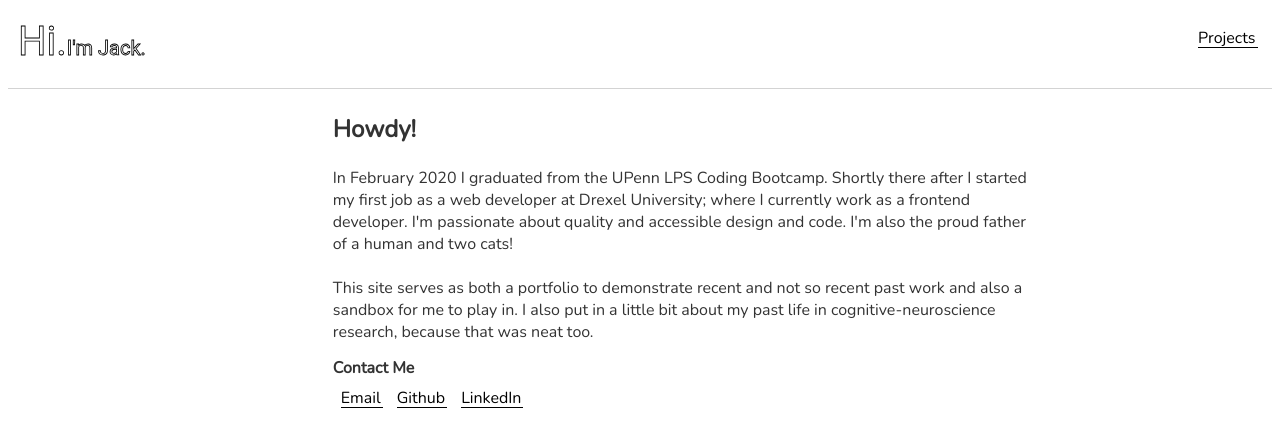
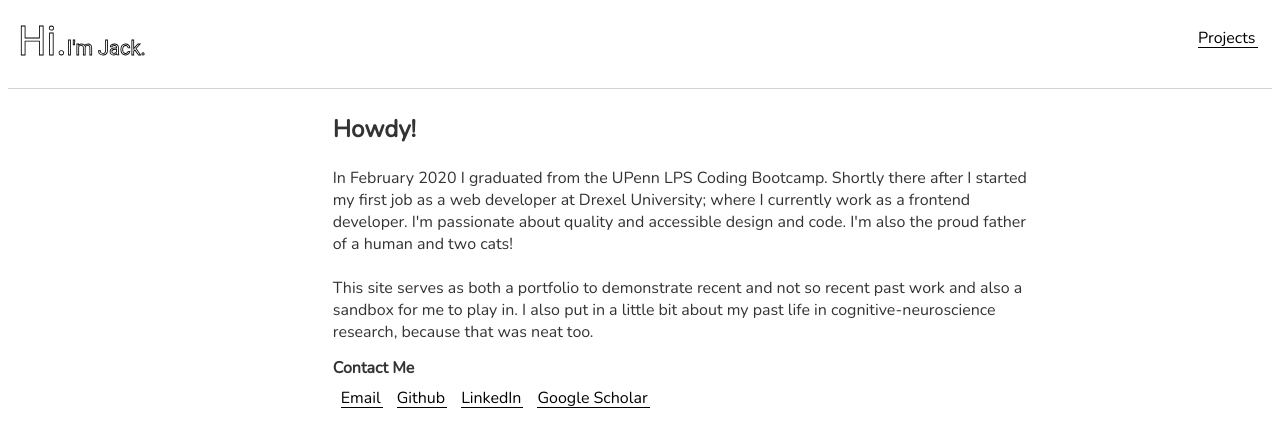
Before and after one commit to JackRyan1989/portfolio, a Svelte app: page / in a window 1280 px wide. Shown: the top 444 px of the page. Built offline with nearby package versions, Linux system fonts and the light colour scheme.

Commit message:
Added google scholar cuz why not

```diff
--- a/src/components/contact.svelte
+++ b/src/components/contact.svelte
@@ -24,6 +24,13 @@
       tabindex="0"
       href="https://www.linkedin.com/in/johnanthonyryan/"
       target="_blank"><span id="linkedin" class="underline">LinkedIn</span></a
+    >
+    <a
+      role="link"
+      aria-labelledby="googleScholar"
+      tabindex="0"
+      href="https://scholar.google.com/citations?hl=en&view_op=list_works&gmla=AJsN-F5WdgPu5EfV3xkLLaBPa86b5hQZBhkkO_kKHu9_VlrR1MZT2pefwHXmSkfiZjWMOBSTaNFh1Afxd5y225wzHae1b7Xaew&user=mIzNk1QAAAAJ"
+      target="_blank"><span id="googleScholar" class="underline">Google Scholar</span></a
     >
   </div>
 </section>
```
Also changed, not shown: public/build/bundle.css, public/build/bundle.js, 1 other file (tests, documents, lock files or other folders).
